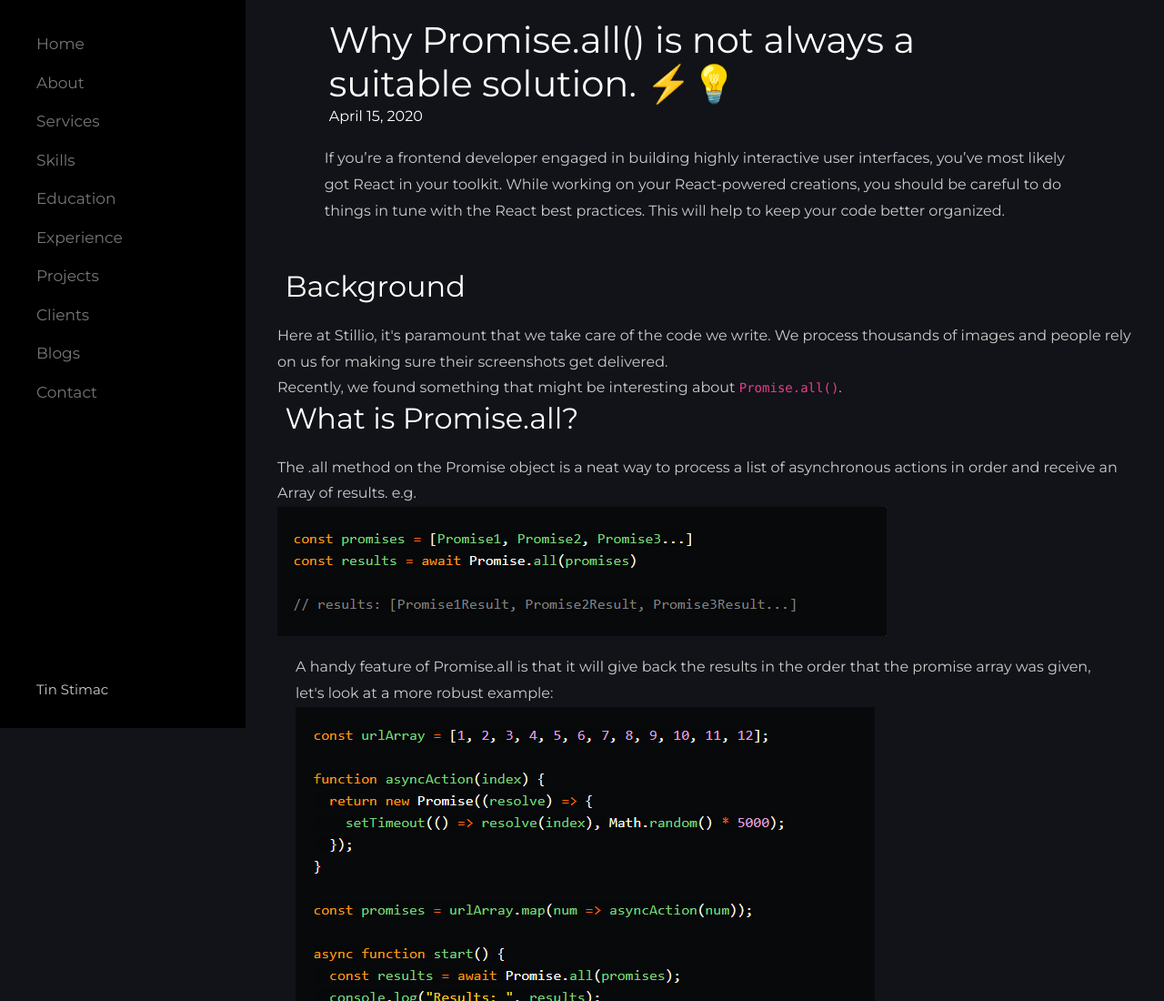
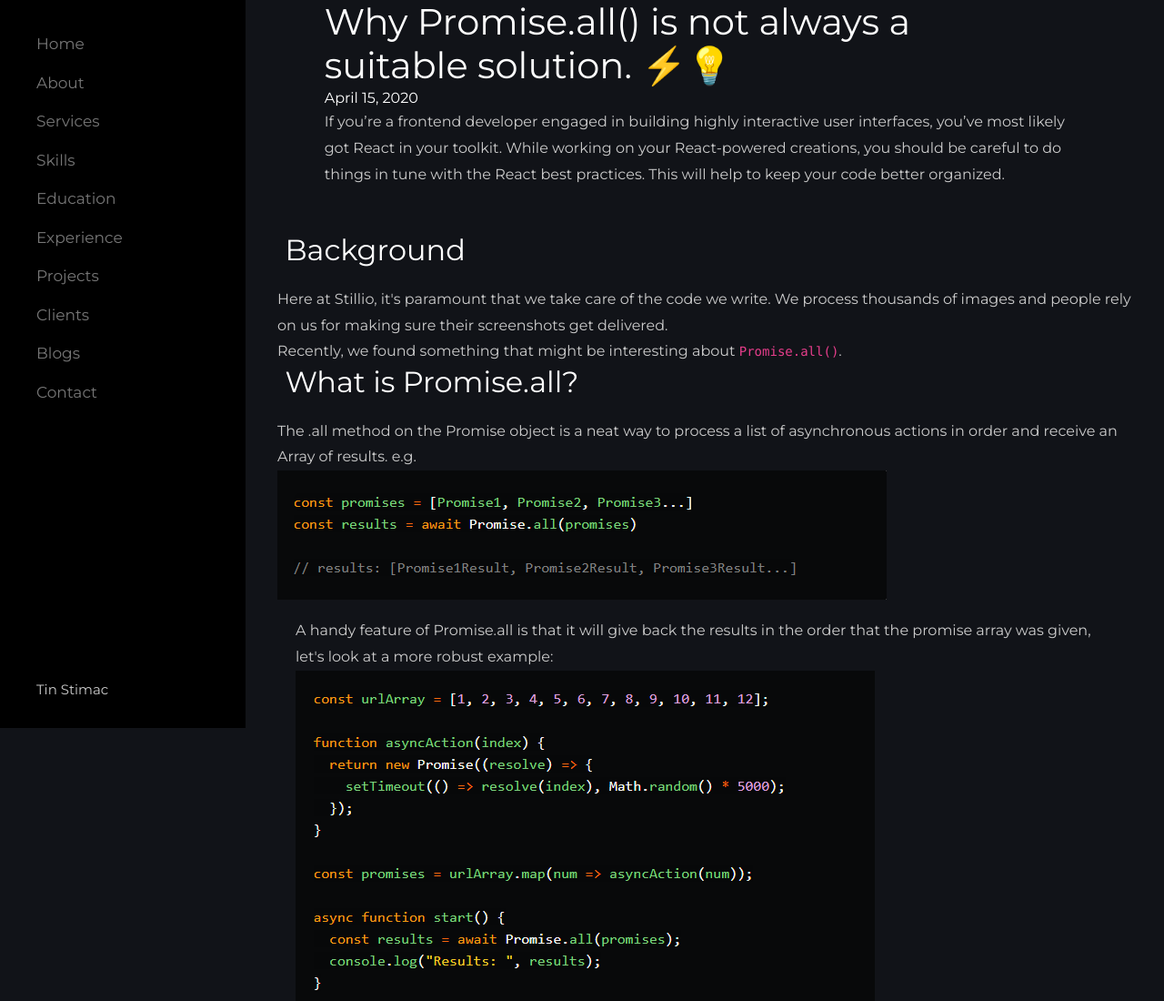
Before and after one commit to Na8aN-web/Tin, a plain HTML site: page blog3.html in a window 1280 px wide. Shown: the top 1100 px of the page at 91% size. Drawn offline with Linux system fonts and the light colour scheme.

Commit message:
Update blog3.html

```diff
--- a/blog3.html
+++ b/blog3.html
@@ -80,7 +80,7 @@
 				<div class="row">
 
 					<!--Blog Heading Start-->
-					<div class="blog-heading col-md-8 offset-md-1" style="padding: 20px;">
+					<div class="blog-heading col-md-8 offset-md-1" id="bloghead">
 
 						<h1>Why Promise.all() is not always a suitable solution. ⚡💡</h1>
 						<span class="blog-date"> April 15, 2020</span>
```
